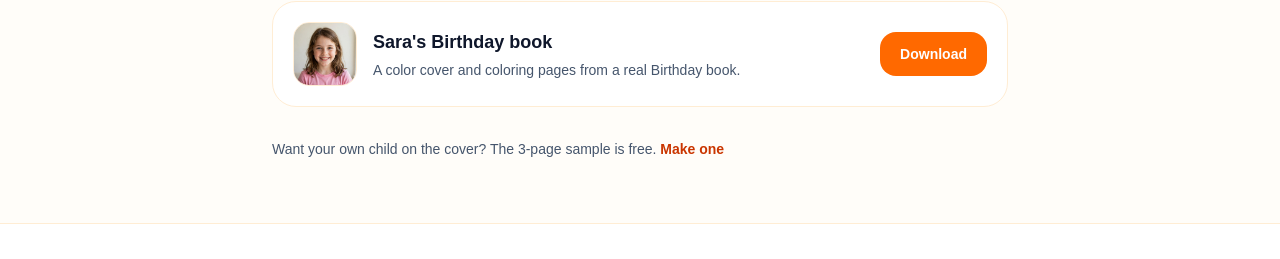
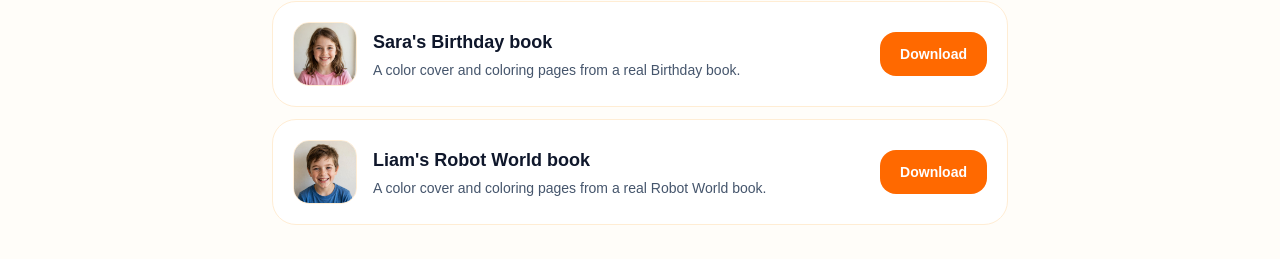
Before and after one commit to mensuraljaheshery-netizen/mycoloring-star, a Next.js app: page /samples in a window 1280 px wide. Shown: the part 1022-1281 px from the top of the page. Built offline with nearby package versions, Linux system fonts and the light colour scheme; no server answers.

Commit message:
Add Liam's Robot World book as a free sample.

```diff
--- a/src/app/samples/page.tsx
+++ b/src/app/samples/page.tsx
@@ -56,6 +56,14 @@ const BOOKS = [
     href: '/sample-book-birthday.pdf',
     file: 'MyColoringStar_Sara_Birthday_Party.pdf',
   },
+  {
+    name: "Liam's Robot World book",
+    child: 'Liam',
+    photo: '/sample-liam-photo.jpg',
+    detail: 'A color cover and coloring pages from a real Robot World book.',
+    href: '/sample-book-robot.pdf',
+    file: 'MyColoringStar_Liam_Robot_World.pdf',
+  },
 ];
 
 export default function SamplesPage() {
--- a/src/app/theme/[slug]/page.tsx
+++ b/src/app/theme/[slug]/page.tsx
@@ -82,6 +82,7 @@ const THEME_SAMPLES: Record<string, { href: string; label: string }> = {
   'dinosaur-explorer': { href: '/sample-book-dinosaur.pdf', label: "See Liam's Dinosaur book" },
   'race-car-driver': { href: '/sample-book-race-car.pdf', label: "See Liam's Race Car book" },
   'birthday-party': { href: '/sample-book-birthday.pdf', label: "See Sara's Birthday book" },
+  'robot-world': { href: '/sample-book-robot.pdf', label: "See Liam's Robot World book" },
 };
 
 function shuffleCatalog<T>(items: T[]): T[] {
```
Also changed, not shown: 1 other file (tests, documents, lock files or other folders).
